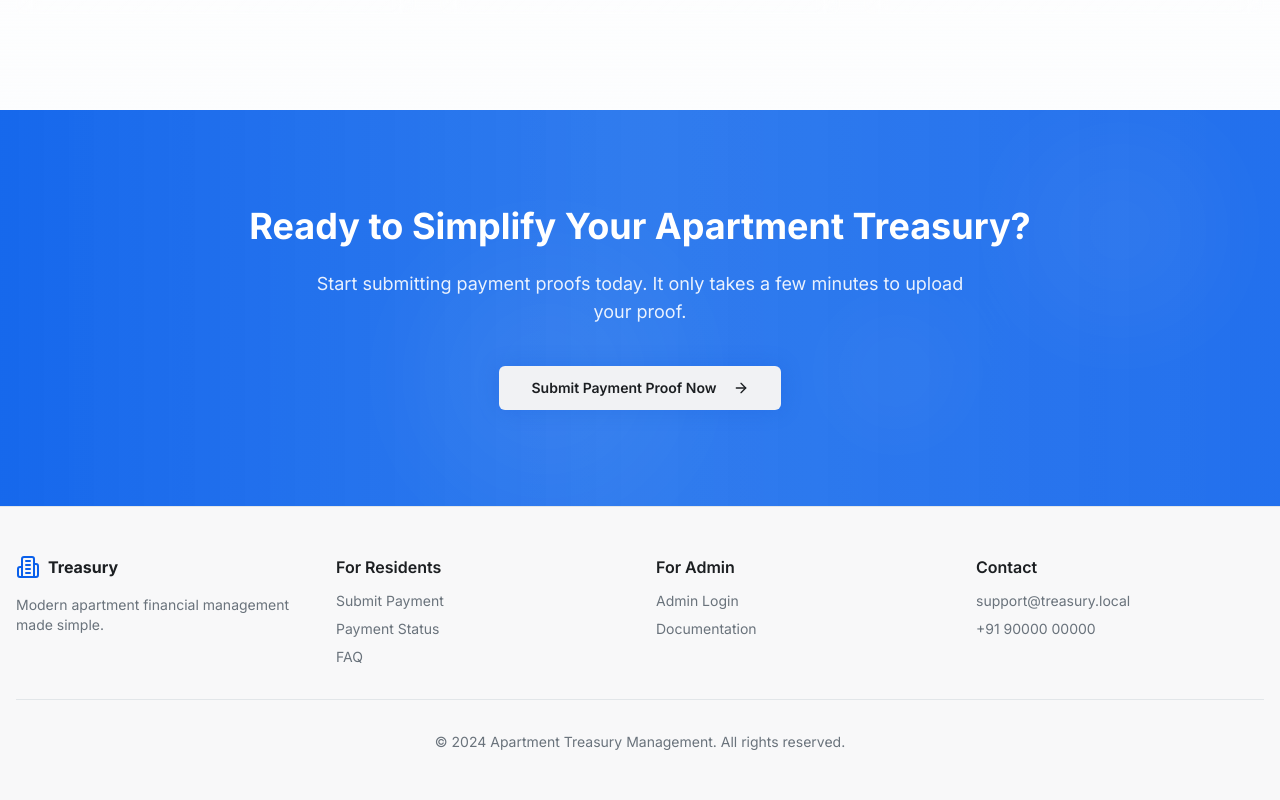
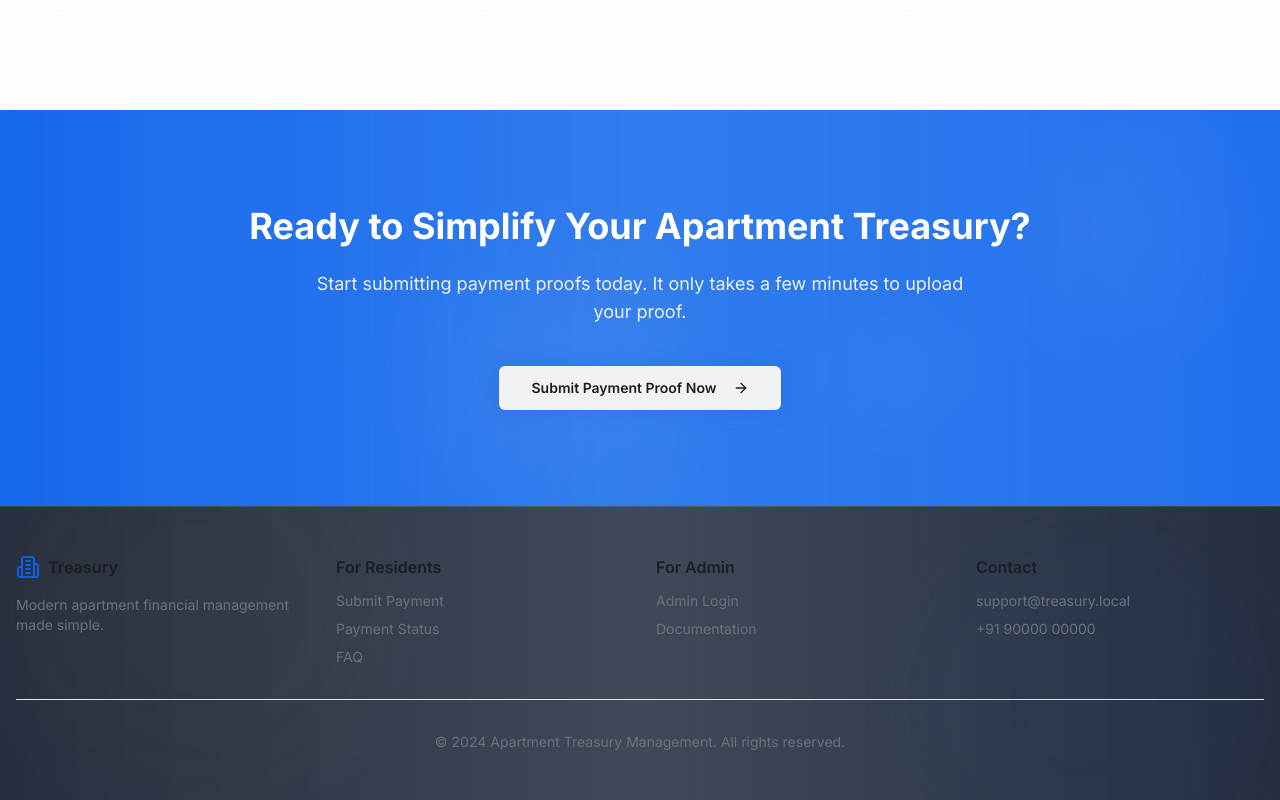
Before and after one commit to varshith14332/apartment_bills, a React (Vite) app: page / in a window 1280 px wide. Shown: the part 1919-2719 px from the top of the page. Built offline with nearby package versions, Linux system fonts and the light colour scheme.

Commit message:
completionId: cgen-d00585a331124775afe9466f6ee7813f
cgen-d00585a331124775afe9466f6ee7813f

```diff
--- a/client/pages/Home.tsx
+++ b/client/pages/Home.tsx
@@ -439,7 +439,12 @@ export default function Home() {
       </section>
 
       {/* Footer */}
-      <footer className="bg-secondary/50 backdrop-blur-lg border-t border-border py-12">
+      <footer className="relative bg-gradient-to-r from-slate-900/90 via-slate-800/85 to-slate-900/90 backdrop-blur-lg border-t border-white/10 py-12 overflow-hidden text-white">
+        {/* Decorative background elements */}
+        <div className="absolute inset-0 opacity-20">
+          <div className="absolute top-0 right-0 w-96 h-96 bg-primary/20 rounded-full filter blur-3xl"></div>
+          <div className="absolute bottom-0 left-0 w-96 h-96 bg-accent/10 rounded-full filter blur-3xl"></div>
+        </div>
         <div className="container mx-auto px-4">
           <div
             className="grid md:grid-cols-4 gap-8 mb-8 fade-in"
```
